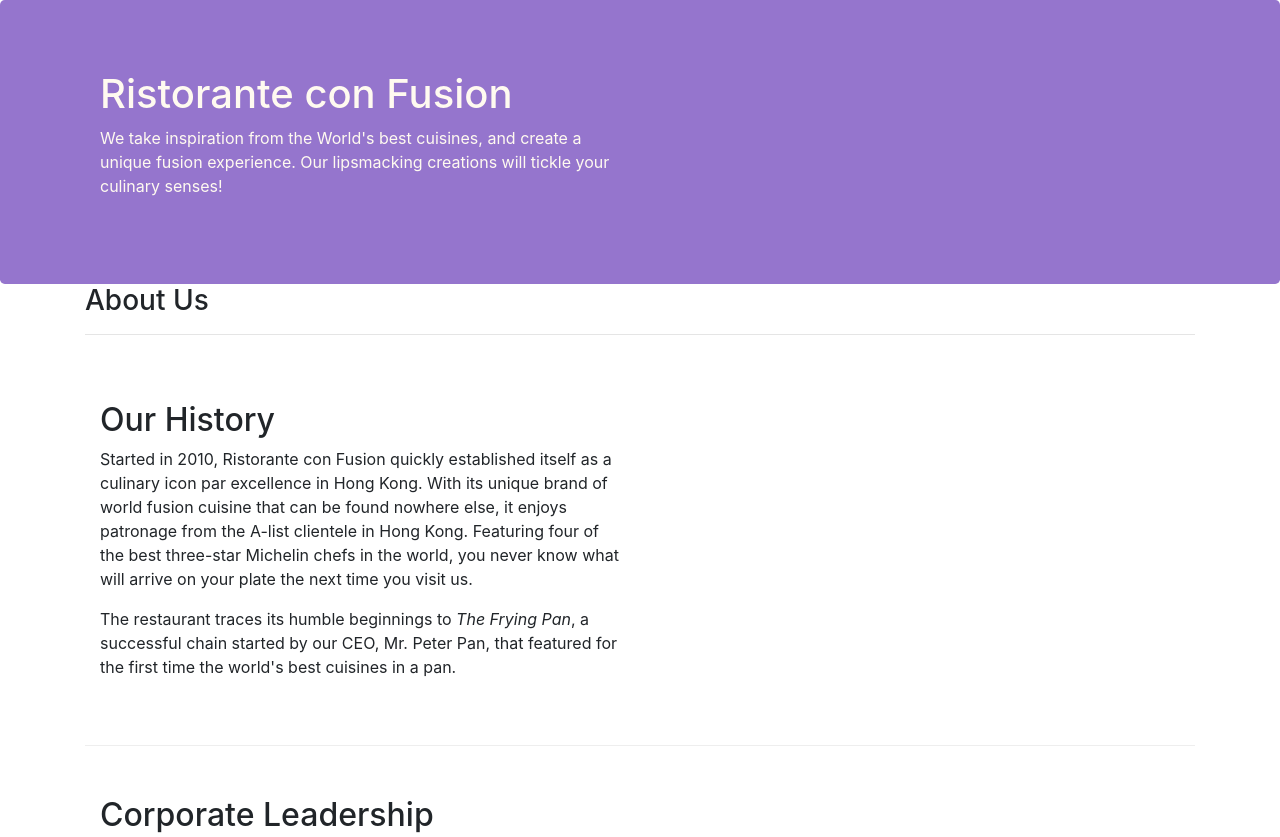
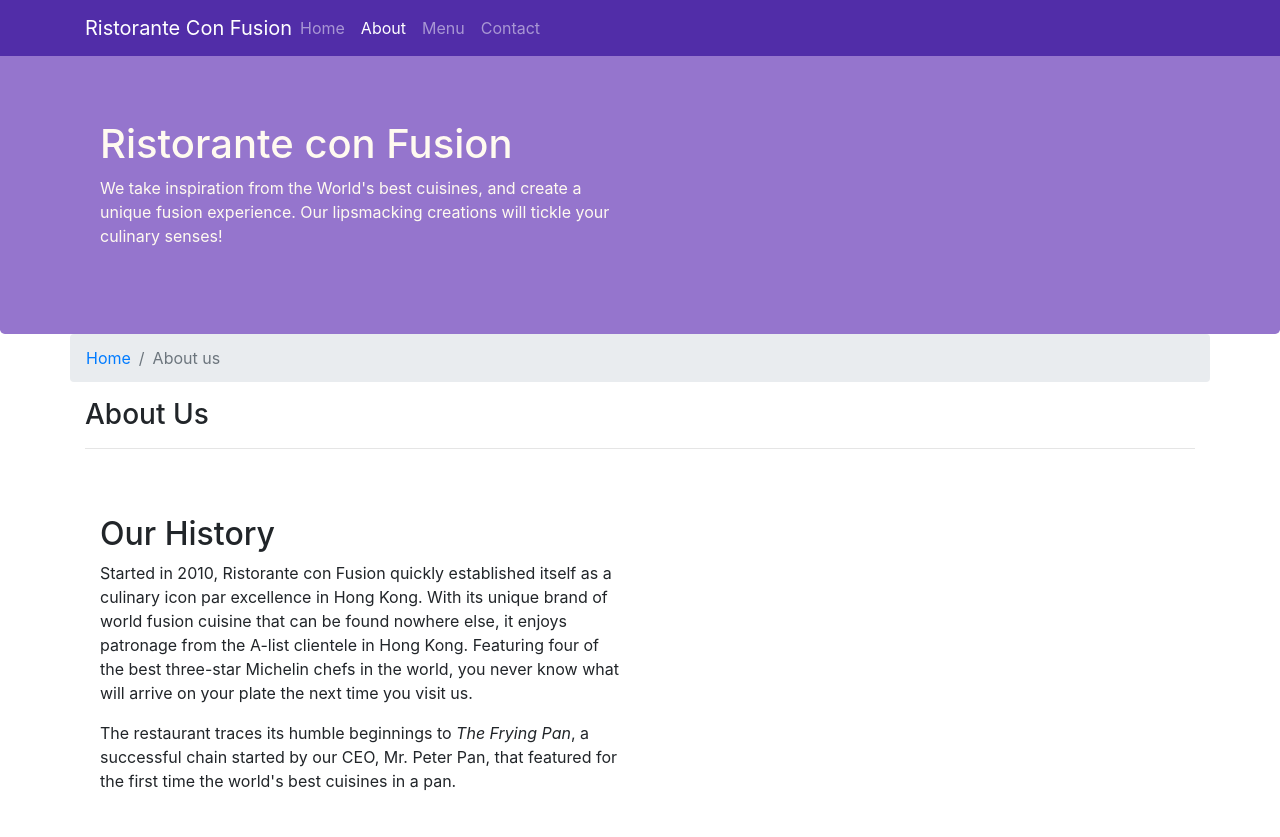
Before and after one commit to AamirZab/Bootstrap4, a website: page aboutus-redesiged.html in a window 1280 px wide. Shown: the top 837 px of the page. Drawn offline with nearby package versions, Linux system fonts and the light colour scheme.

Commit message:
navigation navbar and breadcrumbs

```diff
--- a/aboutus.html
+++ b/aboutus-redesiged.html
@@ -15,6 +15,23 @@
 </head>
 
 <body>
+    <nav class="navbar navbar-dark navbar-expand-sm fixed-top">
+        <div class="container">
+            <button class="navbar-toggler" type="button" data-toggle="collapse" data-target="#Navbar">
+                <span class="navbar-toggler-icon"></span>
+            </button>
+            <a class="navbar-brand mr-auto" href="./index.html">Ristorante Con Fusion</a>
+
+            <div class="collapse navbar-collapse" id="Navbar">
+                <ul class="navbar-nav mr-auto">
+                    <li class="nav-item"><a class="nav-link" href="./index.html">Home</a></li>
+                    <li class="nav-item active"><a class="nav-link" href="./aboutus-redesiged.html">About</a></li>
+                    <li class="nav-item"><a class="nav-link" href="#">Menu</a></li>
+                    <li class="nav-item"><a class="nav-link" href="#">Contact</a></li>
+                </ul>
+            </div>
+        </div>
+    </nav>
 
     <header class="jumbotron jumbo">
         <div class="container">
@@ -31,6 +48,10 @@
 
     <div class="container">
         <div class="row">
+            <ol class="col-12 breadcrumb">
+                <li class="breadcrumb-item"><a href="./index.html">Home</a></li>
+                <li class="breadcrumb-item active"><a>About us</a></li>
+            </ol>
             <div class="col-12">
                <h3>About Us</h3>
                <hr>
@@ -70,7 +91,7 @@
                 <div class="col-4 offset-1 col-sm-2">
                     <h5>Links</h5>
                     <ul class="list-unstyled">
-                        <li><a href="#">Home</a></li>
+                        <li><a href="./index.html">Home</a></li>
                         <li><a href="#">About</a></li>
                         <li><a href="#">Menu</a></li>
                         <li><a href="#">Contact</a></li>
--- a/css/styles.css
+++ b/css/styles.css
@@ -26,3 +26,12 @@ address{
     color:black;
     margin:0px;
 }
+
+body{
+    padding:50px 0px 0px 0px;
+    z-index: 0;
+}
+.navbar-dark{
+    background-color: #512DA8;
+
+}
--- a/package.json
+++ b/package.json
@@ -11,7 +11,7 @@
   "author": "",
   "license": "ISC",
   "devDependencies": {
-    "lite-server": "^2.3.0"
+    "lite-server": "^2.6.1"
   },
   "dependencies": {
     "bootstrap": "^4.0.0",
```
Also changed, not shown: index.html (+19 -2 lines), 1 other file.
